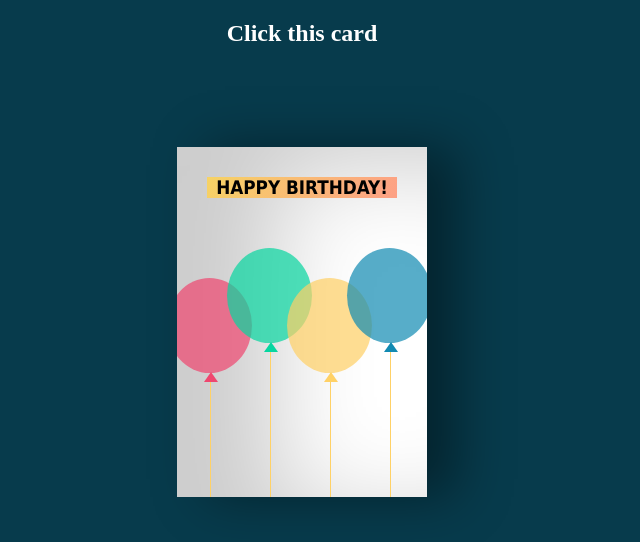
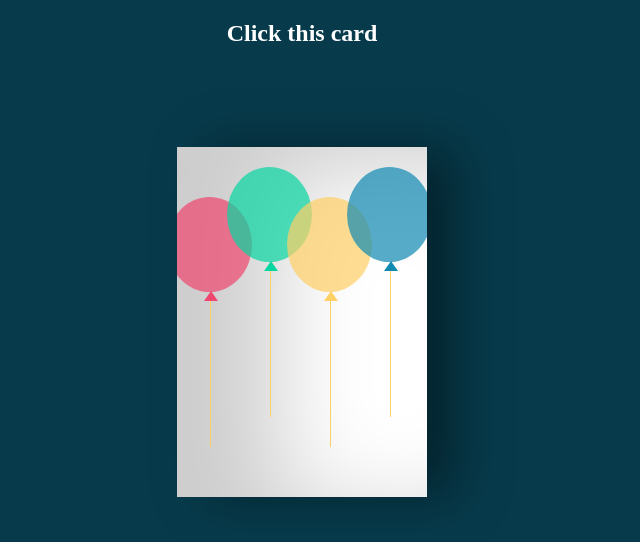
Before and after one commit to SYK-08/birthday-wish, a plain HTML site: page index.html in a window 1280 px wide. Shown: the whole page, without its empty margins (338-978 px from the left). Drawn offline with Linux system fonts and the light colour scheme; a script that the page names is missing.

Commit message:
Update index.html

```diff
--- a/index.html
+++ b/index.html
@@ -1,5 +1,6 @@
 <!DOCTYPE html>
 <html lang="en">
+
 <head>
   <meta charset="UTF-8">
   <meta http-equiv="X-UA-Compatible" content="IE=Edge">
@@ -14,7 +15,8 @@
   <h2>Click this card</h2>
   <div class="body">
     <div class="birthdayCard">
-<div class="cardFront"><h3 class="happy">HAPPY BIRTHDAY!</h3>
+      <div class="cardFront">
+
         <div class="balloons">
           <div class="balloonOne"></div>
           <div class="balloonTwo"></div>
@@ -23,13 +25,17 @@
         </div>
       </div>
       <div class="cardInside">
-    <h3 class="back">HAPPY BIRTHDAY!</h3>
-    <p contenteditable="true">Dear Sujyangini (Aita),</p>
-    <p contenteditable="true">Happy birthday!! I hope your day is filled with lots of love and laughter! May all of your birthday wishes come true.</p>
+        <h6 class="back">HAPPY BIRTHDAY!</h6>
+        <p contenteditable="true">Surpriseee! Happy birthday, love. You are the best gift from God I received last year,
+          and I plan to
+          cherish you forever. I love every 'hmph 😤,' 'haaa 😮,' and 'hihi 😁' of yours. I am waiting for your 'Aji ki
+          hol jana naaa' every single day, and I am willing to listen to every bit of it! I am desperately waiting for
+          the years to pass by, and then one day maybe I will be seeing you more often than now.</p>
         <p contenteditable="true" class="name">Shreyash</p>
       </div>
     </div>
   </div>
   <script src="main.js"></script>
 </body>
+
 </html>
```
Lines whose indentation alone changed are shown as unchanged.
